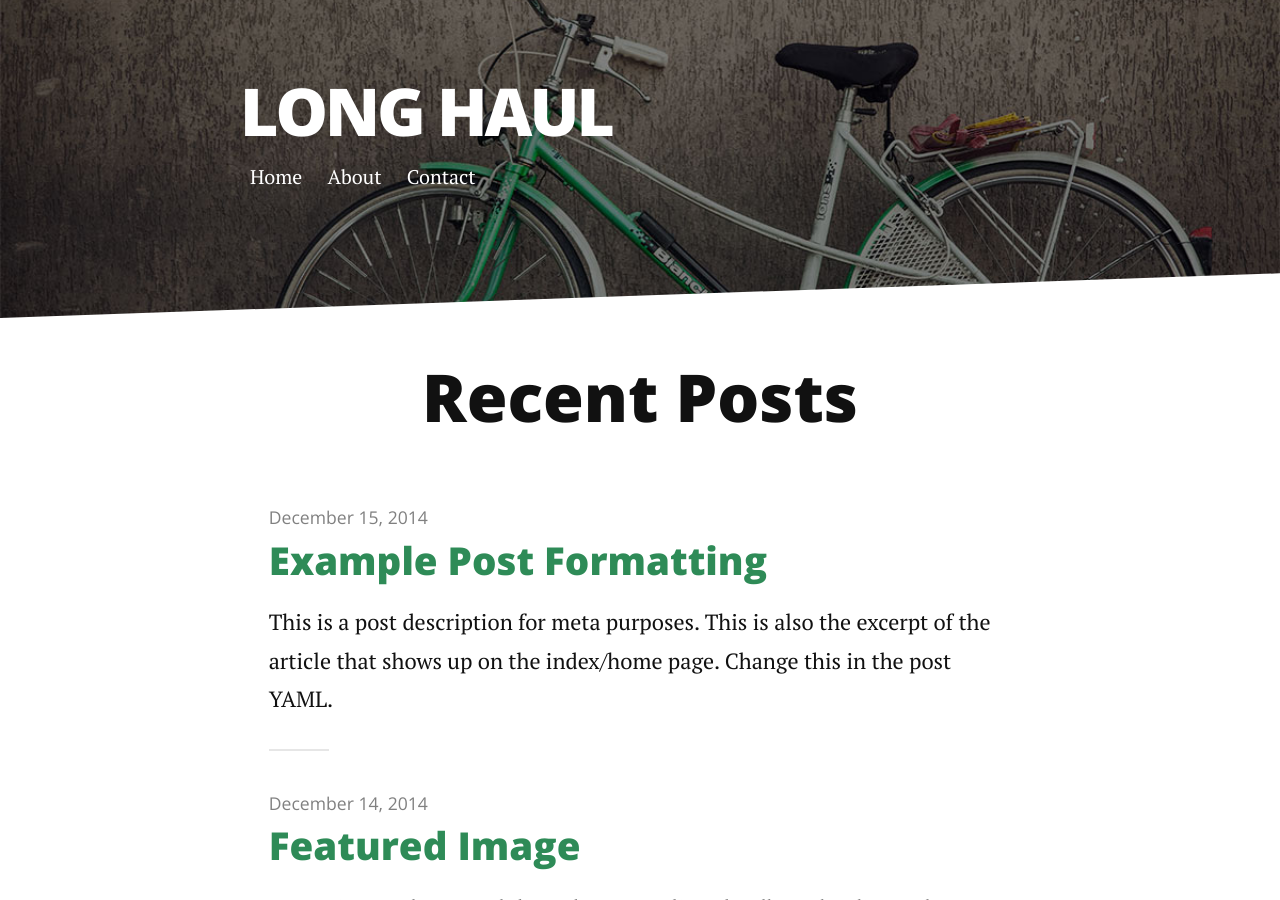
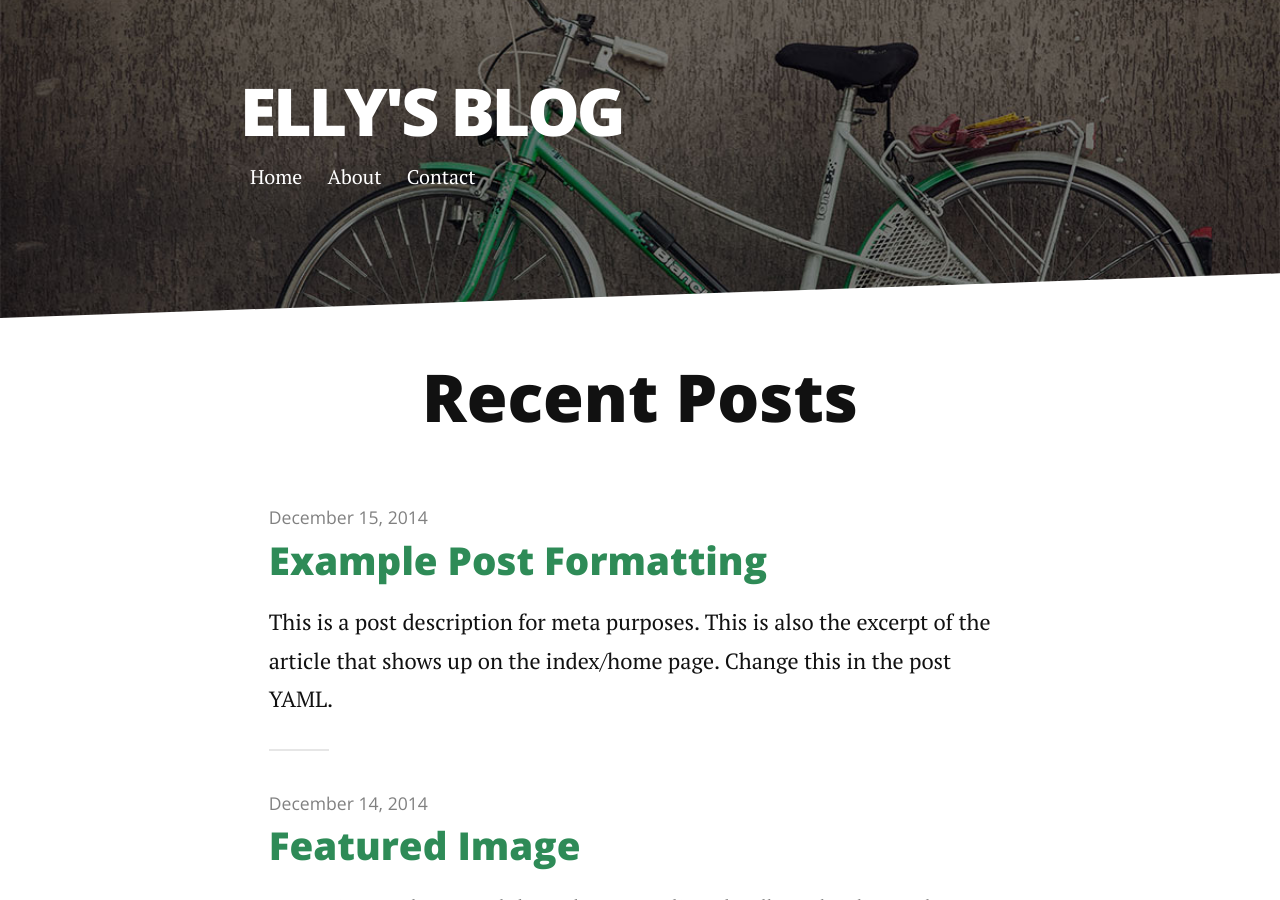
Before and after one commit to Eunji-Elly-Lee/eunji-elly-lee.github.io, a Jekyll site: the page built from index.html, in a window 1280 px wide and 900 px high. Built offline with Jekyll 4.4.1, drawn with Linux system fonts in a browser that asks for light colours; nearby versions of some CDN libraries; the list of posts is cut into pages by our own code.

Commit message:
Update _config.yml

```diff
--- a/_config.yml
+++ b/_config.yml
@@ -1,5 +1,5 @@
-title: Long Haul
-description: Long Form Jekyll theme built with SASS / COMPASS / SUSY
+title: Elly's Blog
+# description: Long Form Jekyll theme built with SASS / COMPASS / SUSY
 
 url: https://eunji-elly-lee.github.io/
 paginate_path: "blog/page:num/"
@@ -22,11 +22,11 @@
     url: /contact
 
 social:
-  github: brianmaierjr
-  twitter: brianmaierjr
-  facebook: brianmaierjr
-  email: brimaidesigns@gmail.com
-  linkedin: brianmaierjr
+  github: Eunji-Elly-Lee
+#  twitter: brianmaierjr
+#  facebook: brianmaierjr
+#  email: brimaidesigns@gmail.com
+  linkedin: eunji-elly-lee
 
 google_analytics: "UA-58263416-1"
 
```
